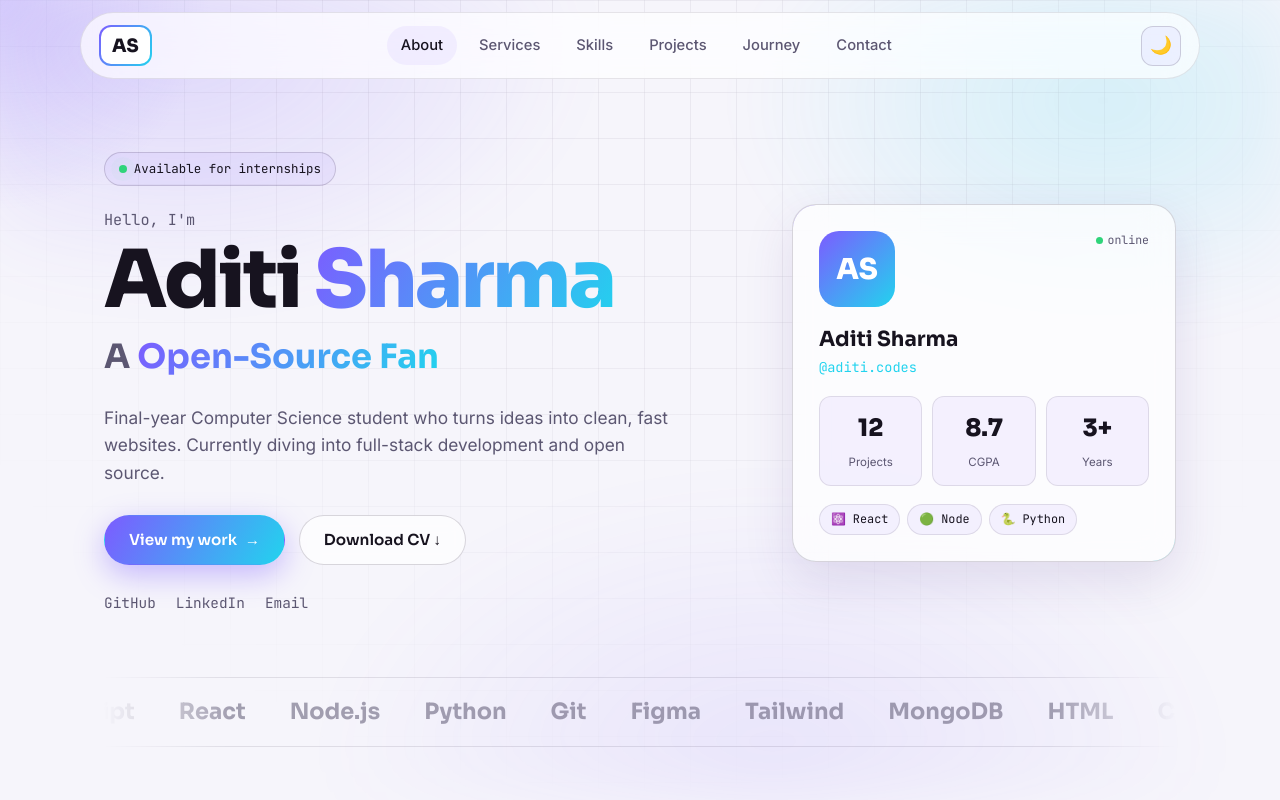
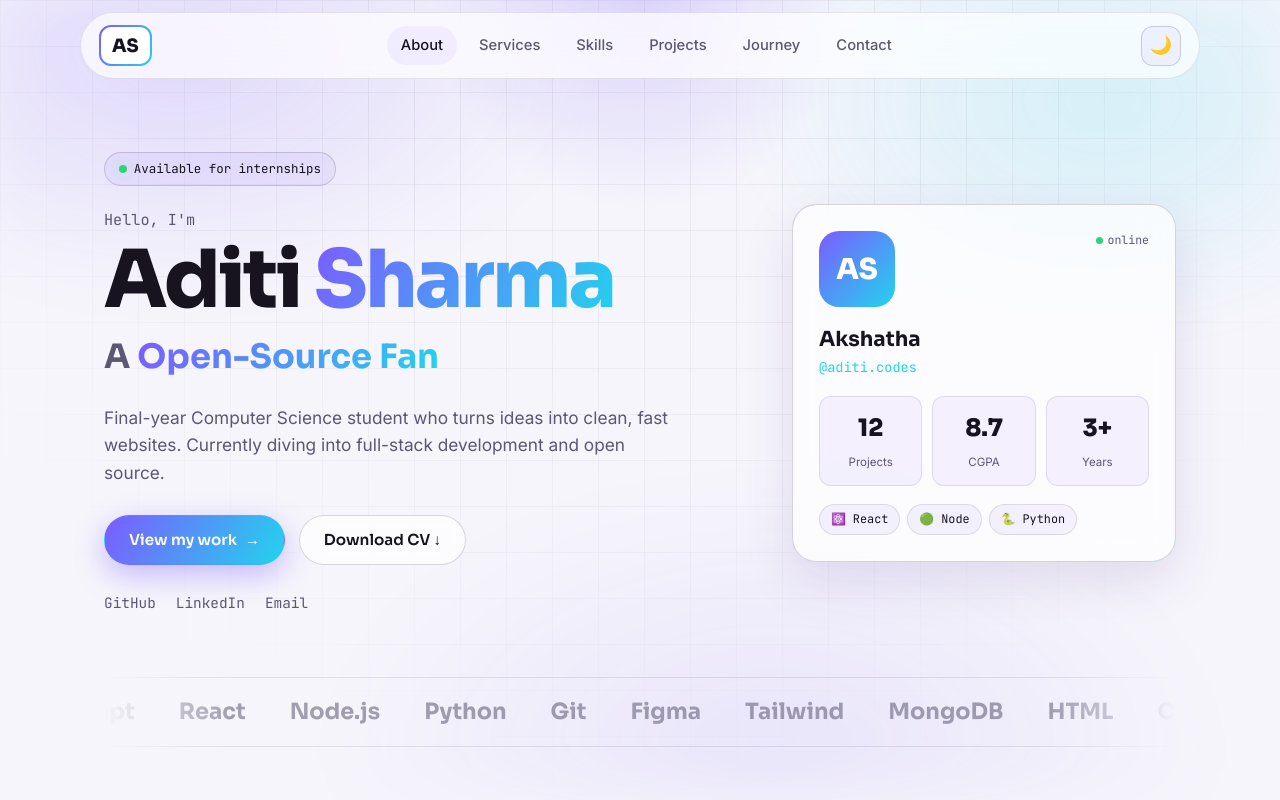
Before and after one commit to an3432757-collab/akshatharesume, a plain HTML site: page index.html in a window 1280 px wide. Shown: the top 800 px of the page. Drawn offline with Linux system fonts and the light colour scheme.

Commit message:
UPDATED RESUME

```diff
--- a/index.html
+++ b/index.html
@@ -5,8 +5,8 @@
   <meta name="viewport" content="width=device-width, initial-scale=1.0" />
 
   <!-- ✏️ EDIT: your name + a short tagline (shows in the browser tab & Google) -->
-  <title>Aditi Sharma · Portfolio</title>
-  <meta name="description" content="Aditi Sharma — Engineering student & web developer. Projects, skills and contact." />
+  <title>Akshatha · Portfolio</title>
+  <meta name="description" content="Akshatha — Engineering student & web developer. Projects, skills and contact." />
 
   <link rel="stylesheet" href="style.css" />
   <link rel="preconnect" href="https://fonts.googleapis.com" />
@@ -82,7 +82,7 @@
           <span class="pc-live"><i></i> online</span>
         </div>
         <!-- ✏️ EDIT: name + handle -->
-        <h3 class="pc-name">Aditi Sharma</h3>
+        <h3 class="pc-name">Akshatha</h3>
         <p class="pc-handle">@aditi.codes</p>
         <div class="pc-stats">
           <!-- ✏️ EDIT: your numbers. data-count = final value -->
@@ -300,7 +300,7 @@
   <!-- ══════════════ FOOTER ══════════════ -->
   <footer class="footer">
     <!-- ✏️ EDIT: your name -->
-    <p>Built with 💜 by Aditi Sharma · <span id="year"></span></p>
+    <p>Built with 💜 by Akshatha · <span id="year"></span></p>
     <p class="muted small">Made with HTML, CSS &amp; JavaScript · Hosted on GitHub Pages</p>
   </footer>
 
```
